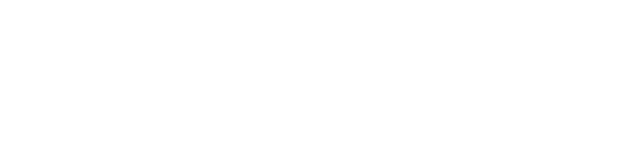
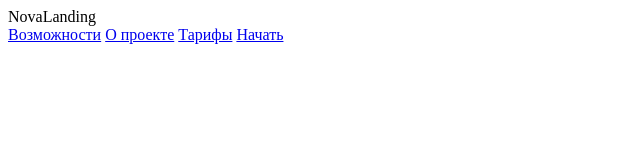
Before and after one commit to SdebM/nova_landing, a plain HTML site: page index.html in a window 1280 px wide. Shown: the whole page, without its empty margins (0-640 px from the left). Drawn offline with Linux system fonts and the light colour scheme.

Commit message:
Добавил разметка header

```diff
--- a/index.html
+++ b/index.html
@@ -1,14 +1,25 @@
 <!DOCTYPE html>
 <html lang="ru">
 	<head>
-    <meta charset="UTF-8">
-    <meta name="viewport" content="width=device-width, initial-scale=1.0">
+		<meta charset="UTF-8" />
+		<meta name="viewport" content="width=device-width, initial-scale=1.0" />
 		<title>NovaLanding - Твой первый современный лендинг</title>
 		<meta
 			name="description"
-        content="Учебный одностраничный лендинг, сверстанный по современным правилам CSS: flex, grid, адаптив, типографика.">
+			content="Учебный одностраничный лендинг, сверстанный по современным правилам CSS: flex, grid, адаптив, типографика."
+		/>
 	</head>
 	<body>
-
+		<header class="header">
+			<div class="container header_inner">
+				<div class="logo">Nova<span>Landing</span></div>
+				<nav class="nav">
+					<a href="#" class="nav__link">Возможности</a>
+					<a href="#" class="nav__link">О проекте</a>
+					<a href="#" class="nav__link">Тарифы</a>
+					<a href="#" class="nav__link nav__link--primary">Начать</a>
+				</nav>
+			</div>
+		</header>
 	</body>
 </html>
```
Lines whose indentation alone changed are shown as unchanged.
